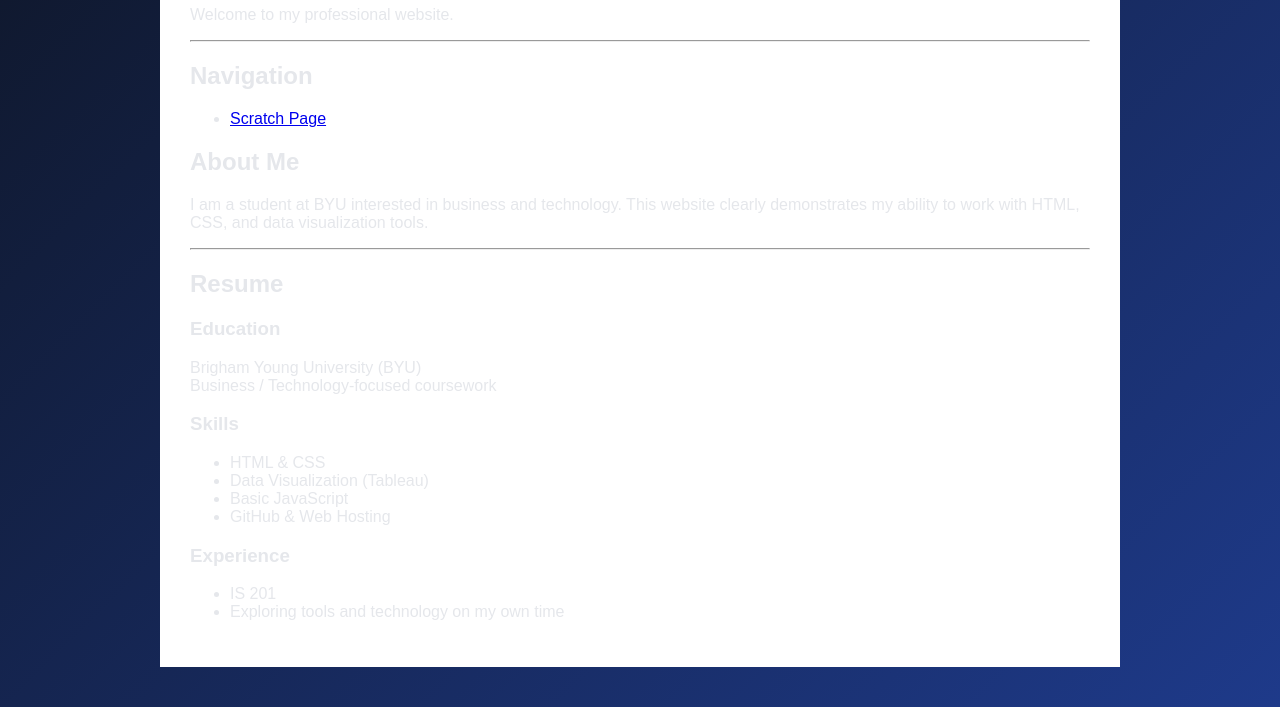
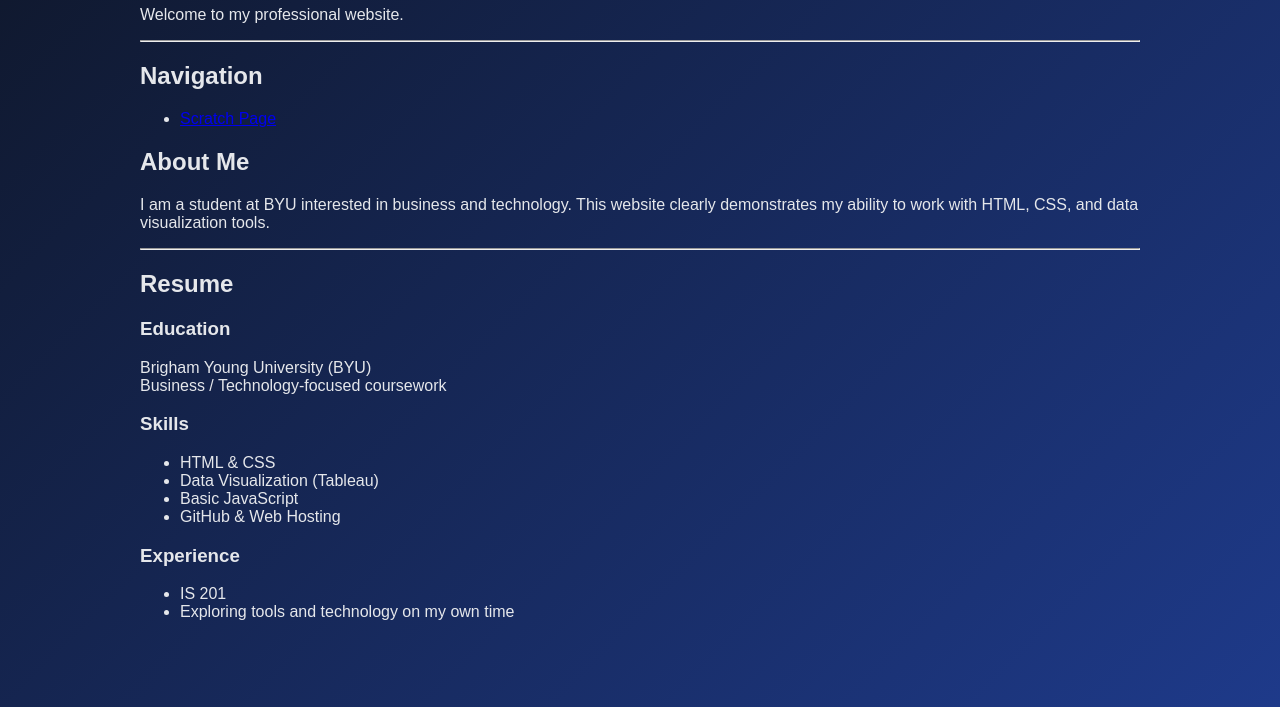
Before and after one commit to massimomurph/massimogithub, a plain HTML site: page index.html in a window 1280 px wide. Shown: the part 122-829 px from the top of the page. Drawn offline with Linux system fonts and the light colour scheme.

Commit message:
Update scratch.css

```diff
--- a/scratch.css
+++ b/scratch.css
@@ -21,9 +21,8 @@ body {
   margin: 20px;
 }
 .container {
-  max-width: 900px;
+  max-width: 1000px;
   margin: 40px auto;
-  background-color: white;
   padding: 30px;
 }
 
```
